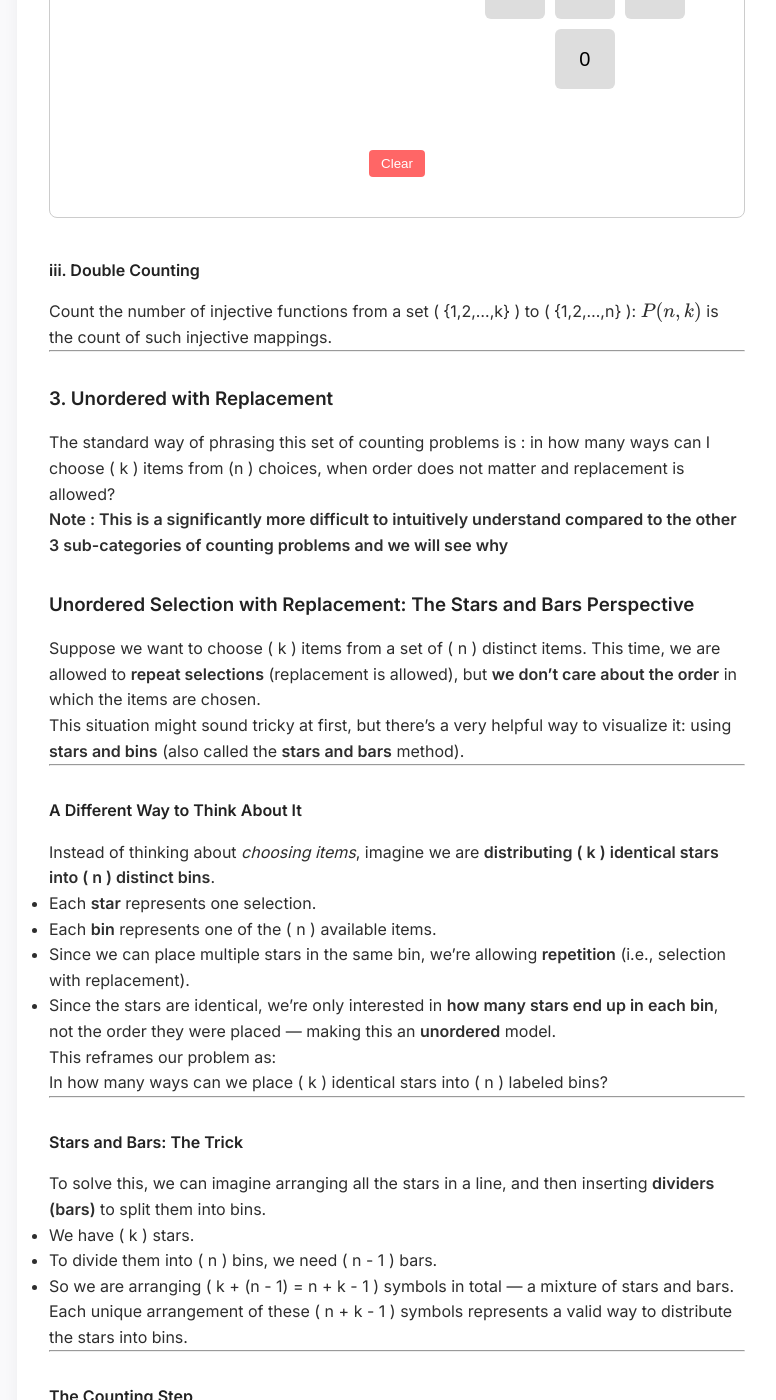
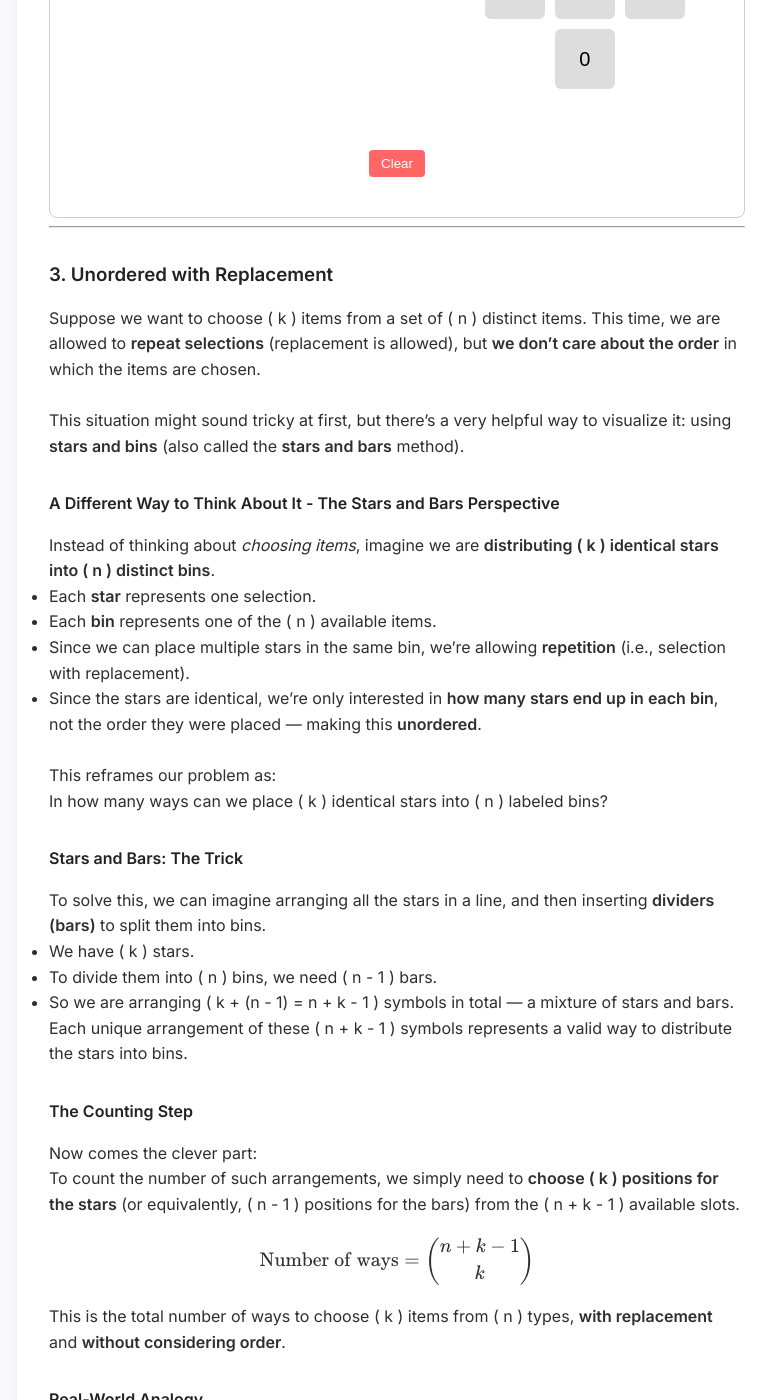
Before and after one commit to 21f3002975/21f3002975.github.io, a Jekyll site: the page built from index.md, in a window 1280 px wide and 1400 px high, scrolled down 8175 px. Shown: the whole window, without its empty margins (307-1083 px from the left). Built offline with Jekyll 4.4.1, drawn with Linux system fonts in a browser that asks for light colours; nearby versions of some CDN libraries; some of the changed text lies outside the part shown.

Commit message:
Format update

```diff
--- a/index.md
+++ b/index.md
@@ -258,40 +258,26 @@ $$
 <br><br>
 <iframe src="/visualizations/ordered-no-replacement.html" width="100%" height="450" style="border: 1px solid #ccc; border-radius: 8px;"></iframe>
 
-
-#### iii. Double Counting
-Count the number of injective functions from a set \( \{1,2,...,k\} \) to \( \{1,2,...,n\} \):
-$$ P(n, k) $$ is the count of such injective mappings.
-
 ---
 
 ### 3. **Unordered with Replacement**
 
-The standard way of phrasing this set of counting problems is : in how many ways can I choose \( k \) items from \(n \) choices, when order does not matter and replacement is allowed?
-
-**Note : This is a significantly more difficult to intuitively understand compared to the other 3 sub-categories of counting problems and we will see why**
-
-### Unordered Selection with Replacement: The Stars and Bars Perspective
-
 Suppose we want to choose \( k \) items from a set of \( n \) distinct items. This time, we are allowed to **repeat selections** (replacement is allowed), but **we don’t care about the order** in which the items are chosen.
-
+<br><br>
 This situation might sound tricky at first, but there's a very helpful way to visualize it: using **stars and bins** (also called the **stars and bars** method).
 
----
 
-#### A Different Way to Think About It
+#### A Different Way to Think About It - The Stars and Bars Perspective
 
 Instead of thinking about *choosing items*, imagine we are **distributing \( k \) identical stars into \( n \) distinct bins**.
 
 - Each **star** represents one selection.
 - Each **bin** represents one of the \( n \) available items.
 - Since we can place multiple stars in the same bin, we're allowing **repetition** (i.e., selection with replacement).
-- Since the stars are identical, we’re only interested in **how many stars end up in each bin**, not the order they were placed — making this an **unordered** model.
-
+- Since the stars are identical, we’re only interested in **how many stars end up in each bin**, not the order they were placed — making this **unordered**.
+<br><br>
 This reframes our problem as:
 > In how many ways can we place \( k \) identical stars into \( n \) labeled bins?
-
----
 
 #### Stars and Bars: The Trick
 
@@ -303,7 +289,6 @@ To solve this, we can imagine arranging all the stars in a line, and then insert
 
 Each unique arrangement of these \( n + k - 1 \) symbols represents a valid way to distribute the stars into bins.
 
----
 
 #### The Counting Step
 
@@ -315,8 +300,6 @@ $$
 $$
 
 This is the total number of ways to choose \( k \) items from \( n \) types, **with replacement** and **without considering order**.
-
----
 
 #### Real-World Analogy
 
@@ -340,10 +323,6 @@ under the constraint that \( x, y, z, w \geq 0 \) and are integers. This is a **
 
 <br><br>
 <iframe src="/visualizations/unordered-replacement.html" width="100%" height="450" style="border: 1px solid #ccc; border-radius: 8px;"></iframe>
-
-#### iii. Double Counting
-Translate to placing \( k \) stars (choices) and \( n - 1 \) bars (dividers between types).
-Total sequences = $$ \binom{n + k - 1}{k} $$.
 
 ---
 
```
